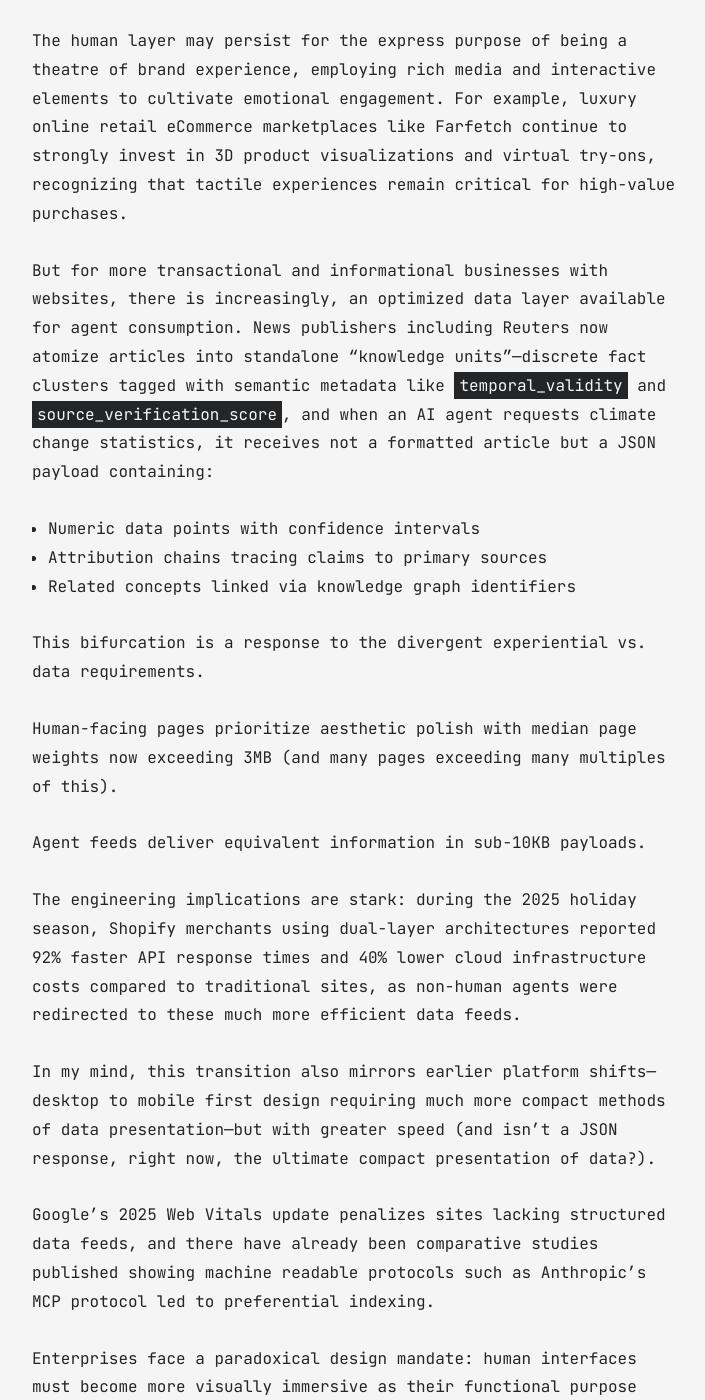
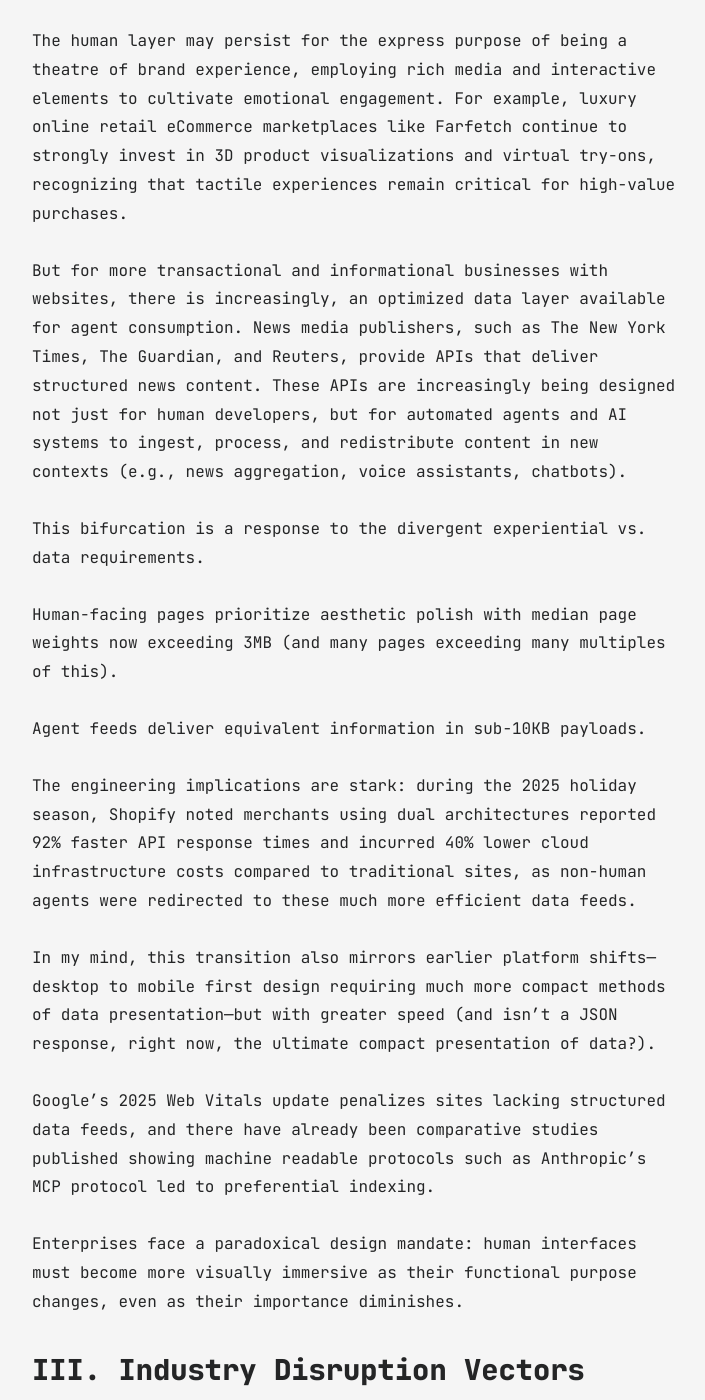
Before and after one commit to dr-robert-li/jekyll-blog, a Jekyll site: the page built from all_collections/_posts/2025-04-25-a2a-internet.md, in a window 1280 px wide and 1400 px high, scrolled down 4366 px. Shown: the whole window, without its empty margins (283-988 px from the left). Built offline with Jekyll 4.4.1, drawn with Linux system fonts in a browser that asks for light colours.

Commit message:
a2a post

```diff
--- a/all_collections/_posts/2025-04-25-a2a-internet.md
+++ b/all_collections/_posts/2025-04-25-a2a-internet.md
@@ -67,11 +67,7 @@
 
 The human layer may persist for the express purpose of being a theatre of brand experience, employing rich media and interactive elements to cultivate emotional engagement. For example, luxury online retail eCommerce marketplaces like Farfetch continue to strongly invest in 3D product visualizations and virtual try-ons, recognizing that tactile experiences remain critical for high-value purchases.
 
-But for more transactional and informational businesses with websites, there is increasingly, an optimized data layer available for agent consumption. News publishers including Reuters now atomize articles into standalone “knowledge units”—discrete fact clusters tagged with semantic metadata like `temporal_validity` and `source_verification_score`, and when an AI agent requests climate change statistics, it receives not a formatted article but a JSON payload containing:
-
-- Numeric data points with confidence intervals
-- Attribution chains tracing claims to primary sources
-- Related concepts linked via knowledge graph identifiers
+But for more transactional and informational businesses with websites, there is increasingly, an optimized data layer available for agent consumption. News media publishers, such as The New York Times, The Guardian, and Reuters, provide APIs that deliver structured news content. These APIs are increasingly being designed not just for human developers, but for automated agents and AI systems to ingest, process, and redistribute content in new contexts (e.g., news aggregation, voice assistants, chatbots).
 
 This bifurcation is a response to the divergent experiential vs. data requirements.
 
@@ -79,7 +75,7 @@
 
 Agent feeds deliver equivalent information in sub-10KB payloads.
 
-The engineering implications are stark: during the 2025 holiday season, Shopify merchants using dual-layer architectures reported 92% faster API response times and 40% lower cloud infrastructure costs compared to traditional sites, as non-human agents were redirected to these much more efficient data feeds.
+The engineering implications are stark: during the 2025 holiday season, Shopify noted merchants using dual architectures reported 92% faster API response times and incurred 40% lower cloud infrastructure costs compared to traditional sites, as non-human agents were redirected to these much more efficient data feeds.
 
 In my mind, this transition also mirrors earlier platform shifts—desktop to mobile first design requiring much more compact methods of data presentation—but with greater speed (and isn't a JSON response, right now, the ultimate compact presentation of data?).
 
```
